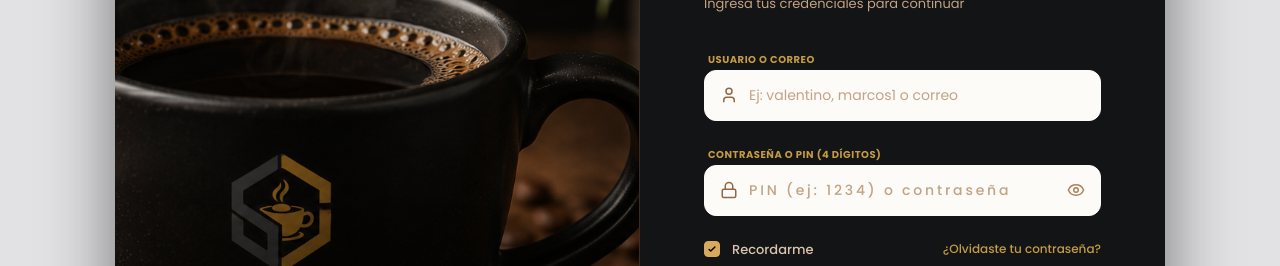
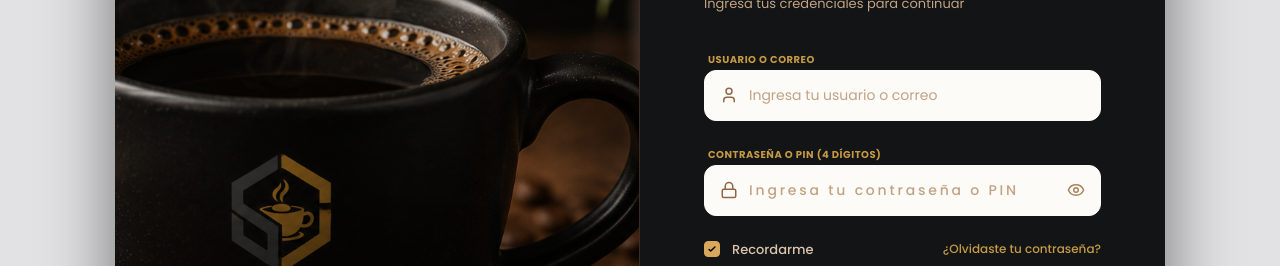
Before and after one commit to reservaszurzam-star/mi-cafetin, a React (Vite) app: page / in a window 1280 px wide. Shown: the part 232-498 px from the top of the page. Built offline with nearby package versions, Linux system fonts and the light colour scheme.

Commit message:
fix(ui): clean login placeholders and remove back buttons from customer public views

```diff
--- a/src/features/auth/LoginView.tsx
+++ b/src/features/auth/LoginView.tsx
@@ -191,7 +191,7 @@ export default function LoginView({ onLoginSuccess }: Props) {
                     onChange={(e) => setIdentifier(e.target.value)}
                     required
                     autoComplete="username"
-                    placeholder="Ej: valentino, marcos1 o correo"
+                    placeholder="Ingresa tu usuario o correo"
                     className="w-full pl-11 pr-4 py-3.5 bg-[#fcfbf8] border border-[#fcfbf8] rounded-xl text-[14px] text-stone-900 placeholder:text-stone-400 focus:outline-none focus:ring-2 focus:ring-[#d8a85c] transition-all [&:-webkit-autofill]:shadow-[inset_0_0_0px_1000px_#fcfbf8] [&:-webkit-autofill]:-webkit-text-fill-color-black"
                   />
                 </div>
@@ -211,7 +211,7 @@ export default function LoginView({ onLoginSuccess }: Props) {
                     onChange={(e) => setPassword(e.target.value)}
                     required
                     autoComplete="current-password"
-                    placeholder="PIN (ej: 1234) o contraseña"
+                    placeholder="Ingresa tu contraseña o PIN"
                     className="w-full pl-11 pr-12 py-3.5 bg-[#fcfbf8] border border-[#fcfbf8] rounded-xl text-[14px] text-stone-900 placeholder:text-stone-400 focus:outline-none focus:ring-2 focus:ring-[#d8a85c] transition-all tracking-[0.2em] font-medium [&:-webkit-autofill]:shadow-[inset_0_0_0px_1000px_#fcfbf8] [&:-webkit-autofill]:-webkit-text-fill-color-black"
                   />
                   <button
--- a/src/features/public/DailyMenuView.tsx
+++ b/src/features/public/DailyMenuView.tsx
@@ -291,15 +291,6 @@ export default function DailyMenuView({ onBack, onViewFullMenu }: DailyMenuViewP
       <header className="sticky top-0 z-30 bg-white/95 backdrop-blur-md border-b border-stone-200/80 shadow-xs">
         <div className="max-w-4xl mx-auto px-4 py-3 flex items-center justify-between gap-3">
           <div className="flex items-center gap-3 min-w-0">
-            {onBack && (
-              <button
-                onClick={onBack}
-                className="w-9 h-9 rounded-xl bg-stone-100 hover:bg-stone-200 text-stone-700 flex items-center justify-center transition shrink-0 cursor-pointer"
-                title="Volver"
-              >
-                <ChevronLeft className="w-5 h-5" />
-              </button>
-            )}
             <img
               src={theme.logo}
               alt={theme.name}
--- a/src/features/public/RappiMobileStoreView.tsx
+++ b/src/features/public/RappiMobileStoreView.tsx
@@ -234,16 +234,6 @@ export default function RappiMobileStoreView({ onBack, onViewDailyMenu }: Props)
 
         {/* Top bar */}
         <div className="flex items-center gap-3 px-4 py-3">
-          {onBack && (
-            <button
-              onClick={onBack}
-              className="w-10 h-10 rounded-xl bg-stone-100 hover:bg-stone-200 text-stone-700 flex items-center justify-center transition shrink-0"
-              title="Volver al Panel"
-            >
-              <ChevronLeft className="w-5 h-5" />
-            </button>
-          )}
-
           <img
             src={logoImage}
             alt={settings.companyName || 'Logo'}
```
